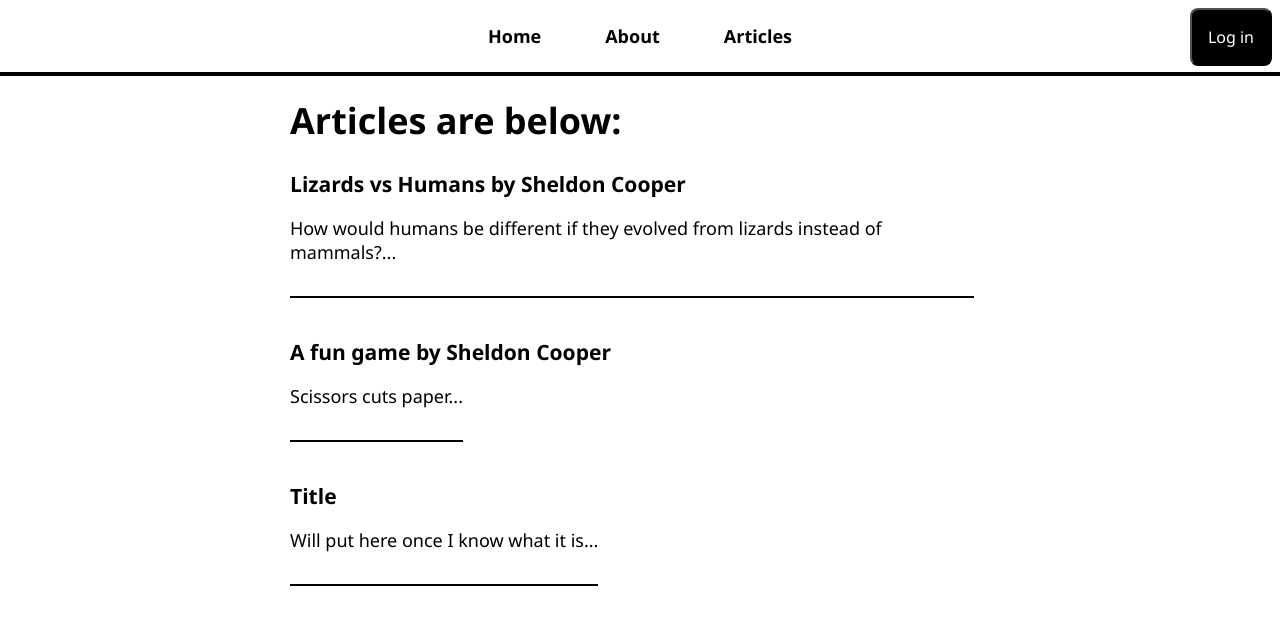
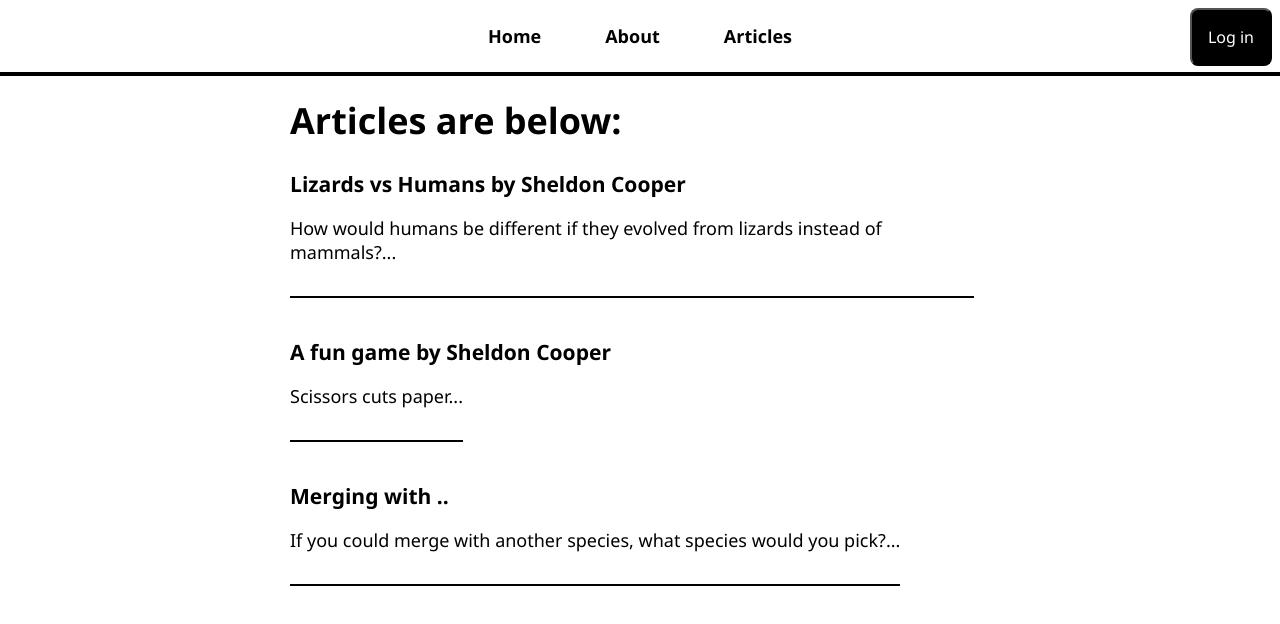
Before and after one commit to dianakaal/coding-practice-2024, a React (Create React App) app in the folder frontend/: page /articles in a window 1280 px wide. Shown: the top 624 px of the page. Built offline with nearby package versions, Linux system fonts and the light colour scheme; no server answers.

Commit message:
Add a new article

```diff
--- a/frontend/src/pages/article-content.js
+++ b/frontend/src/pages/article-content.js
@@ -21,10 +21,10 @@ const articles = [
             `Rock crushes scissors.`,
         ]
     },     {
-        name: 'Next',
-        title: 'Title',
+        name: 'future-species',
+        title: 'Merging with ..',
         content: [
-            `Will put here once I know what it is`,
+            `If you could merge with another species, what species would you pick?`,
         ]
     },
 ];
```
